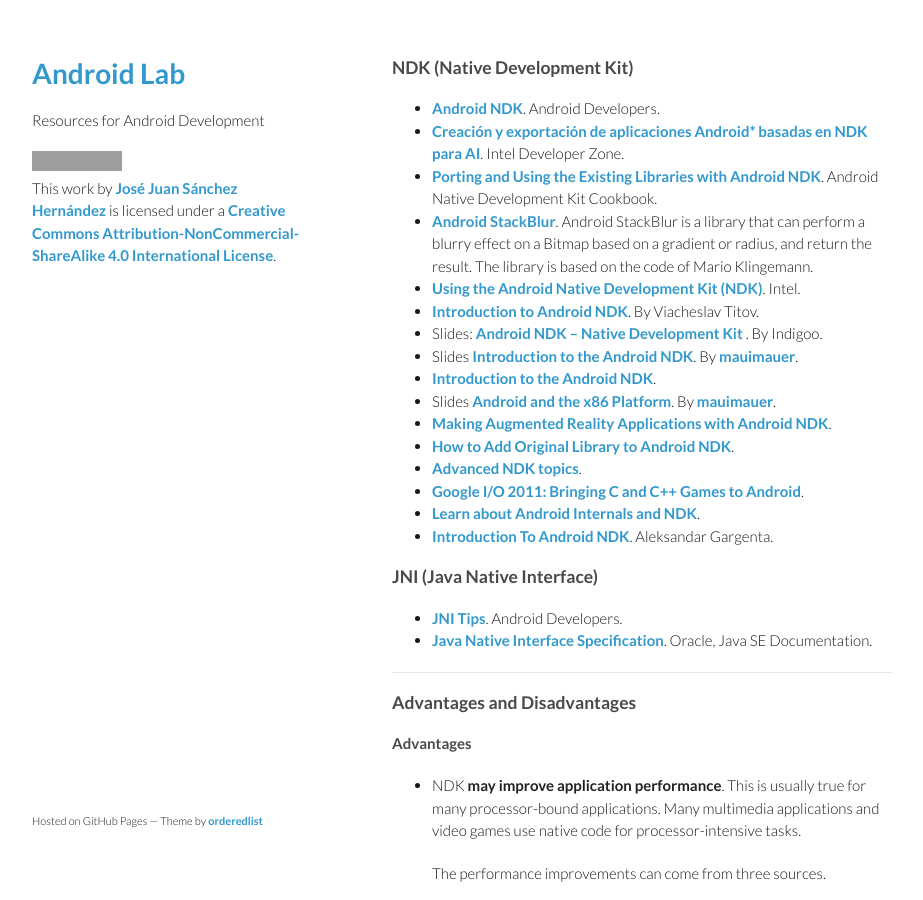
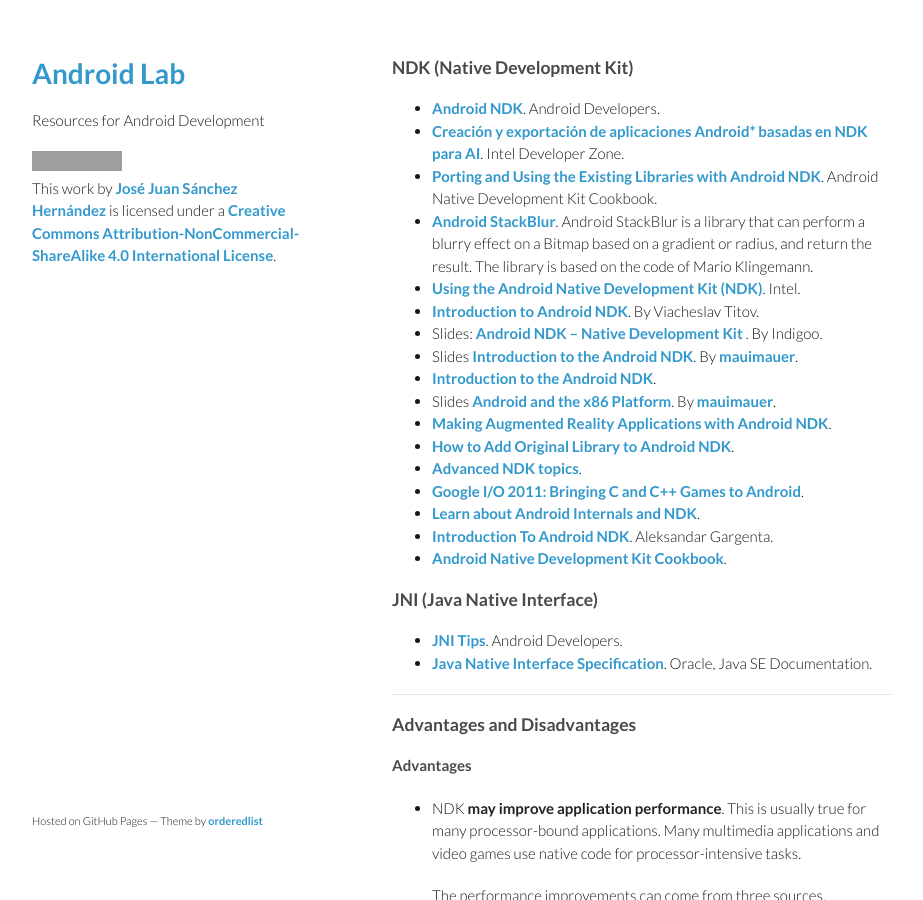
Before and after one commit to josejuansanchez/josejuansanchez.github.io, a Jekyll site: the page built from androidlab/ndk.md, in a window 1280 px wide and 900 px high. Shown: the whole window, without its empty margins (178-1101 px from the left). Built offline with Jekyll 4.4.1, drawn with Linux system fonts in a browser that asks for light colours; grey boxes are pictures that could not be loaded.

Commit message:
Update ndk.md

```diff
--- a/androidlab/ndk.md
+++ b/androidlab/ndk.md
@@ -21,6 +21,7 @@
 * [Google I/O 2011: Bringing C and C++ Games to Android](https://www.youtube.com/watch?v=5yorhsSPFG4&feature=youtube_gdata_player).
 * [Learn about Android Internals and NDK](https://www.youtube.com/watch?v=byFTAhXVF7k&feature=youtube_gdata_player).
 * [Introduction To Android NDK](https://thenewcircle.com/s/post/1153/introduction_to_ndk). Aleksandar Gargenta.
+* [Android Native Development Kit Cookbook](http://www.amazon.com/Android-Native-Development-Kit-Cookbook/dp/1849691509).
 
 ### JNI (Java Native Interface)
 
```
